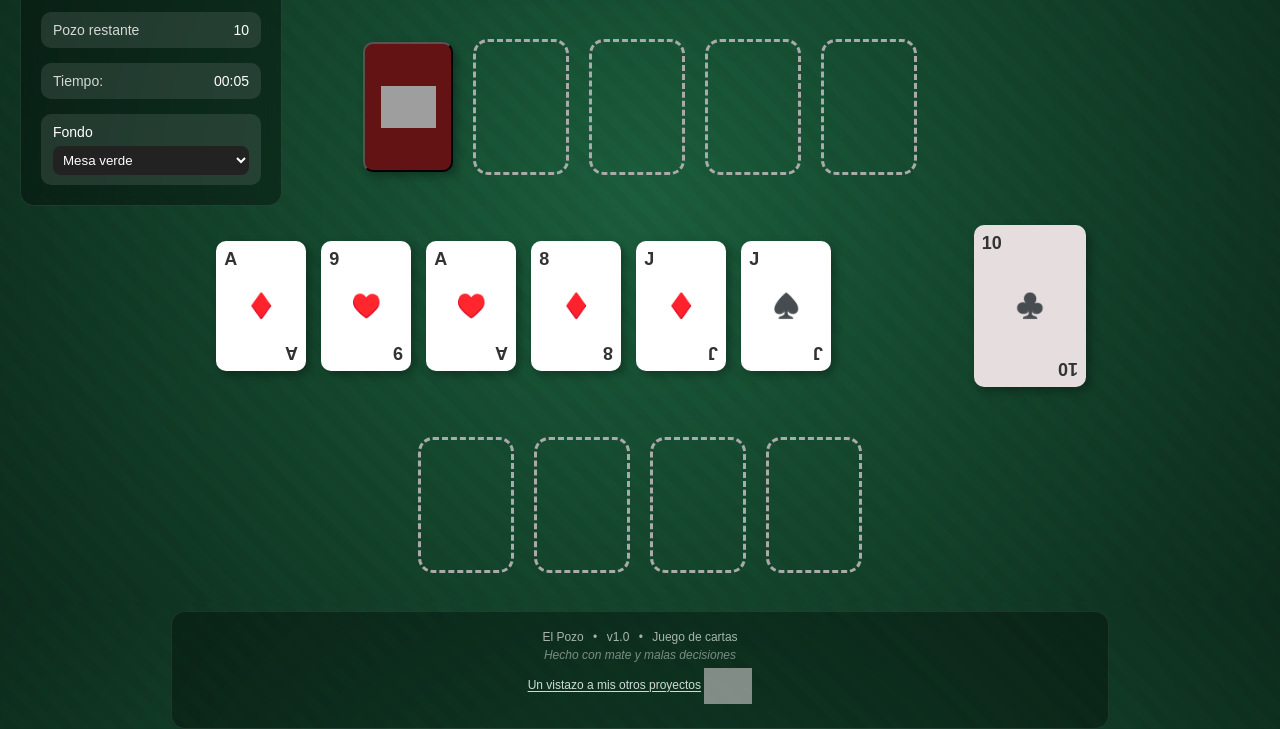
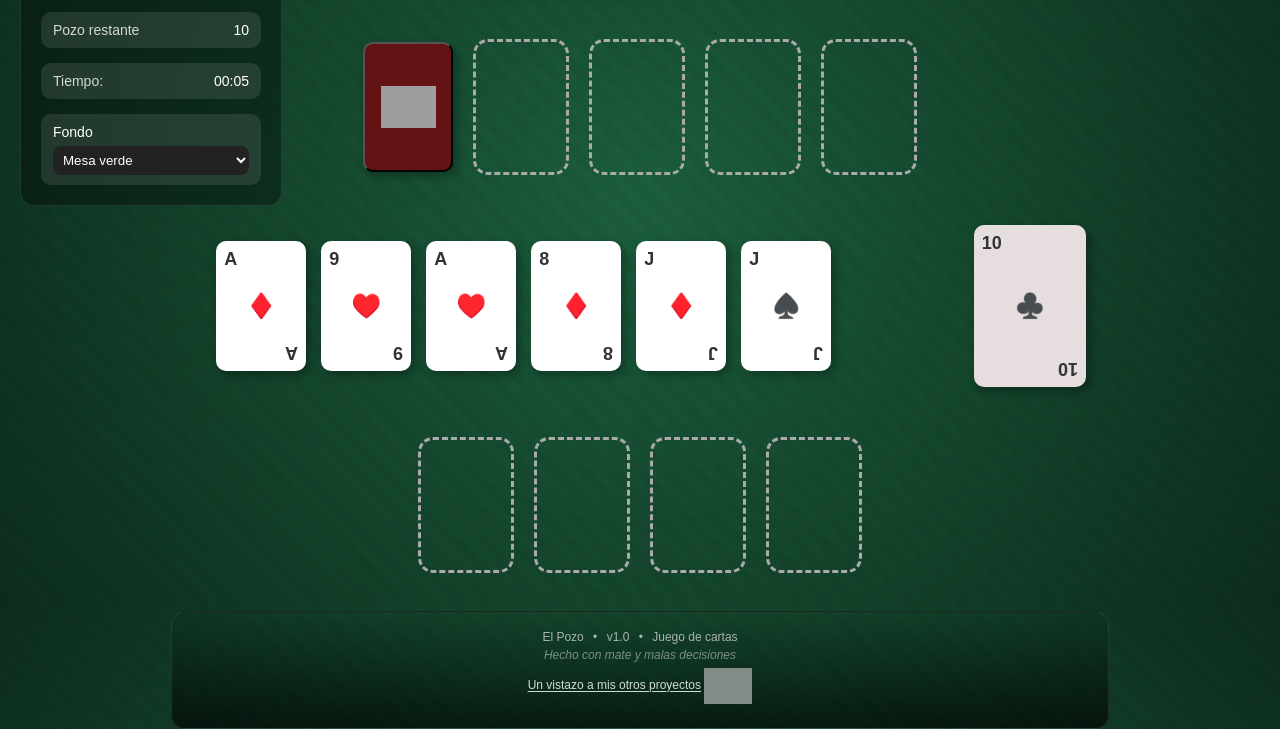
Before and after one commit to AgussN1T/pozo-game, a website with bundled scripts: page index.html in a window 1280 px wide. Shown: the part 198-927 px from the top of the page. Built offline with nearby package versions, Linux system fonts and the light colour scheme; grey boxes are pictures that could not be loaded.

Commit message:
correccion de error en el footer

```diff
--- a/style.css
+++ b/style.css
@@ -314,57 +314,25 @@ header {
 }
 
 
-/* footer {
-    padding: 0.5rem 1rem;
-    font-size: 12px;
-    background-color: #333;
-}
-
-
-footer p,
-a {
-    color: white;
-} */
-
-
-/* footer {
-
-    flex-shrink: 0;
-
-    padding: 20px 0;
-
-    text-align: center;
-
-    font-size: 0.75rem;
-
-    color: #cfcfcf;
-
-    opacity: 0.8;
-
-    background: rgba(0, 0, 0, 0.2);
-
-    margin-top: 80px;
-
-
-} */
-
-
 footer {
     flex-shrink: 0;
-    padding: 18px 20px; /* Recuperamos tu padding de tarjeta */
+    padding: 18px 20px;
     text-align: center;
     font-size: 0.75rem;
     color: #cfcfcf;
     opacity: 0.8;
-    background: rgba(0, 0, 0, 0.4); /* Un poco más oscuro para que se vea mejor */
+    background: linear-gradient(to top, rgba(0, 0, 0, 0.8) 0%, transparent 100%);
+    /* background: rgba(0, 0, 0, 0.4);  */
 
     width: fit-content;
     width: 70%;
-    max-width: 90%;          /* Seguridad para móviles */
+    max-width: 90%;
     margin: 60px auto 20px auto;
 
     border-radius: 14px;
     border: 1px solid rgba(255, 255, 255, 0.1);
+
+    pointer-events: none;
 }
 
 footer span {
@@ -380,6 +348,7 @@ footer .frase {
 
 footer a {
     color: white;
+    pointer-events: auto;
 }
 
 
```
